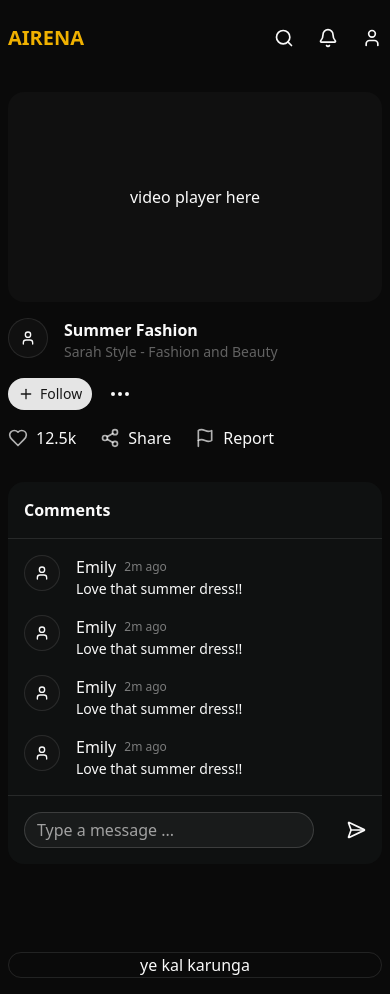
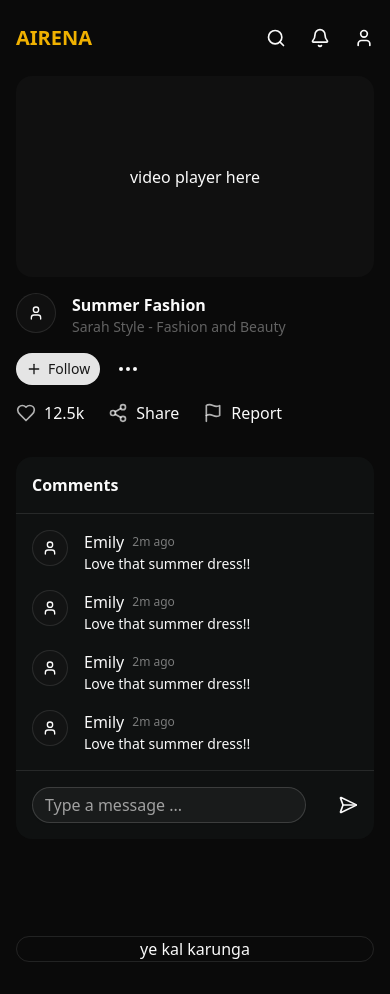
Before and after one commit to anisvsc/airena-streamui, a Next.js app: page / in a window 390 px wide. After the commit the page ends 962 px from the top, so only its background shows below. Built offline with nearby package versions, Linux system fonts and the light colour scheme.

Commit message:
01: some layout changes

```diff
--- a/app/layout.tsx
+++ b/app/layout.tsx
@@ -25,7 +25,7 @@ export default function RootLayout({
 }>) {
   return (
     <html lang="en" className="dark">
-      <body className={`${geistSans.variable} ${geistMono.variable} antialiased max-w-screen-2xl mx-auto px-2 lg:px-8`}>
+      <body className={`${geistSans.variable} ${geistMono.variable} antialiased max-w-screen-2xl mx-auto px-4 lg:px-8`}>
         <Navbar />
         {children}
       </body>
--- a/app/page.tsx
+++ b/app/page.tsx
@@ -4,7 +4,7 @@ import CommentBox from "./components/comment-box";
 
 export default function Home() {
   return (
-    <div className="py-4 flex lg:gap-8 gap-4 flex-col lg:flex-row">
+    <div className="lg:py-4 flex lg:gap-8 gap-4 flex-col lg:flex-row">
       {/* left side */}
       <div className="lg:w-[70%] w-full min-h-screen">
         <VideoPlayer />
```
